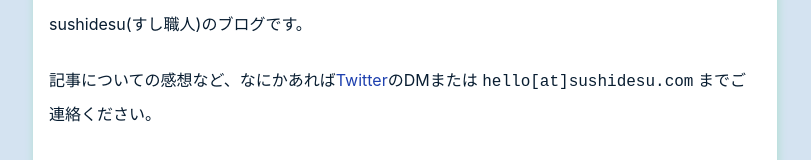
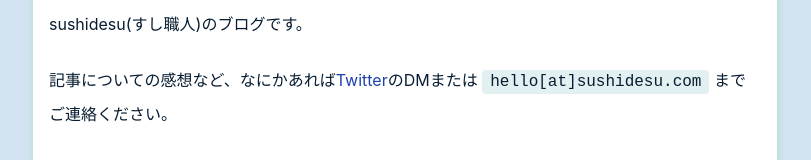
Before and after one commit to sushidesu/sushihack.com, a Next.js app: page /about in a window 1280 px wide. Shown: the part 156-316 px from the top of the page, without its empty margins (235-1046 px from the left). Built offline with nearby package versions, Linux system fonts and the light colour scheme; no server answers.

Commit message:
fix styles

```diff
--- a/src/components/ui/Wysiwyg/Wysiwyg.module.css
+++ b/src/components/ui/Wysiwyg/Wysiwyg.module.css
@@ -64,3 +64,9 @@
   color: var(--color-gray-dark);
   border-left: 0.25em solid var(--color-space-gray-light);
 }
+
+.outer code {
+  background-color: #dfeef1e0;
+  padding: 3px 8px;
+  border-radius: 4px;
+}
```
